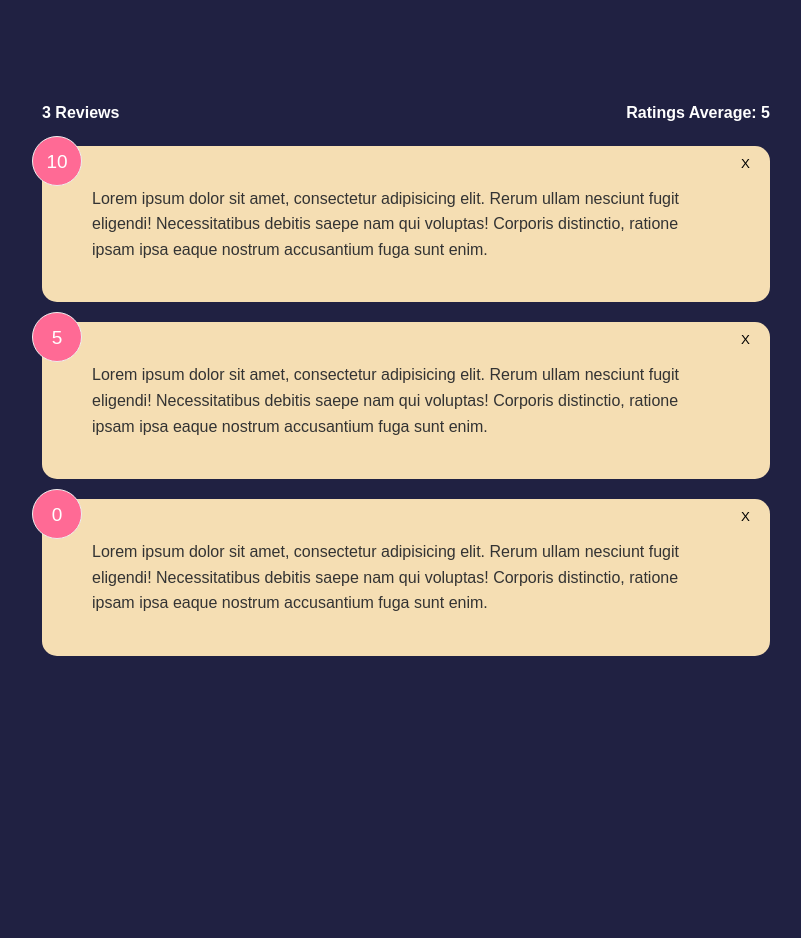
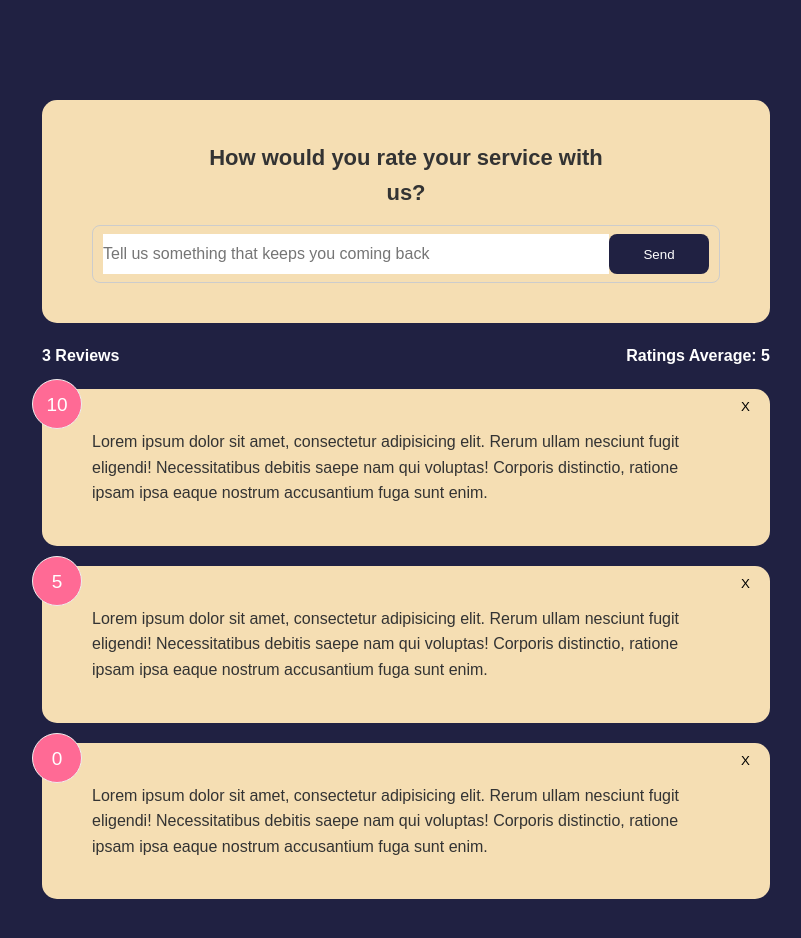
Before and after one commit to Almabali/svelte-101-feedback-app, a Svelte app: page / in a window 1280 px wide. Shown: the top 938 px of the page, without its empty margins (234-1035 px from the left). Before the commit the page ends 800 px from the top, so only its background shows below. Built offline with nearby package versions, Linux system fonts and the light colour scheme.

Commit message:
feat(form): feedback form core

```diff
--- a/src/App.svelte
+++ b/src/App.svelte
@@ -1,4 +1,6 @@
 <script lang="ts">
+import FeedbackForm from "./components/FeedbackForm.svelte";
+
 	import FeedbackList from "./components/FeedbackList.svelte";
 import FeedbackStats from "./components/FeedbackStats.svelte";
 	import { IFeedback, INIT_FEEDBACKS } from "./models/feedbacks";
@@ -15,6 +17,7 @@ import FeedbackStats from "./components/FeedbackStats.svelte";
 </script>
 
 <main class="container">
+	<FeedbackForm/>
 	<FeedbackStats {count} {average}/>
 	<FeedbackList {feedbacks} on:delete-feedback={deleteFeedback} />
 </main>
--- /dev/null
+++ b/src/components/FeedbackForm.svelte
@@ -0,0 +1,57 @@
+<script lang="ts">
+    import Button from "./ui/Button.svelte";
+    import Card from "./ui/Card.svelte";
+
+    let text = "";
+</script>
+
+<Card>
+    <header>
+        <h2>How would you rate your service with us?</h2>
+    </header>
+    <form>
+        <div class="input-group">
+            <input
+                type="text"
+                name="text"
+                id="text"
+                placeholder="Tell us something that keeps you coming back"
+                bind:value={text}
+            />
+            <Button type="submit">Send</Button>
+        </div>
+    </form>
+</Card>
+
+<style>
+    header {
+        max-width: 400px;
+        margin: auto;
+    }
+    header h2 {
+        font-size: 22px;
+        font-weight: 600;
+        text-align: center;
+    }
+    .input-group {
+        display: flex;
+        flex-direction: row;
+        border: 1px solid #ccc;
+        padding: 8px 10px;
+        border-radius: 8px;
+        margin-top: 15px;
+    }
+    input {
+        flex-grow: 2;
+        border: none;
+        font-size: 16px;
+    }
+    input:focus {
+        outline: none;
+    }
+    .message {
+        padding-top: 10px;
+        text-align: center;
+        color: rebeccapurple;
+    }
+</style>
--- /dev/null
+++ b/src/components/ui/Button.svelte
@@ -0,0 +1,41 @@
+<script>
+    export let style = 'primary'
+    export let type = 'button'
+    export let disabled = false
+  </script>
+
+  <button {type} {disabled} class={style}>
+    <slot></slot>
+  </button>
+
+
+  <style>
+    button {
+      color: #fff;
+      border: 0;
+      border-radius: 8px;
+      color: #fff;
+      width: 100px;
+      height: 40px;
+      cursor: pointer;
+    }
+    .primary {
+      background-color: #202142;
+    }
+    .secondary {
+      background: #ff6a95;
+    }
+    button:hover {
+      transform: scale(0.98);
+      opacity: 0.9;
+    }
+    button:disabled{
+      background-color: #cccccc;
+      color: #333;
+      cursor:auto;
+    }
+    button:disabled:hover{
+      transform:scale(1);
+      opacity: 1;
+    }
+  </style>
```
